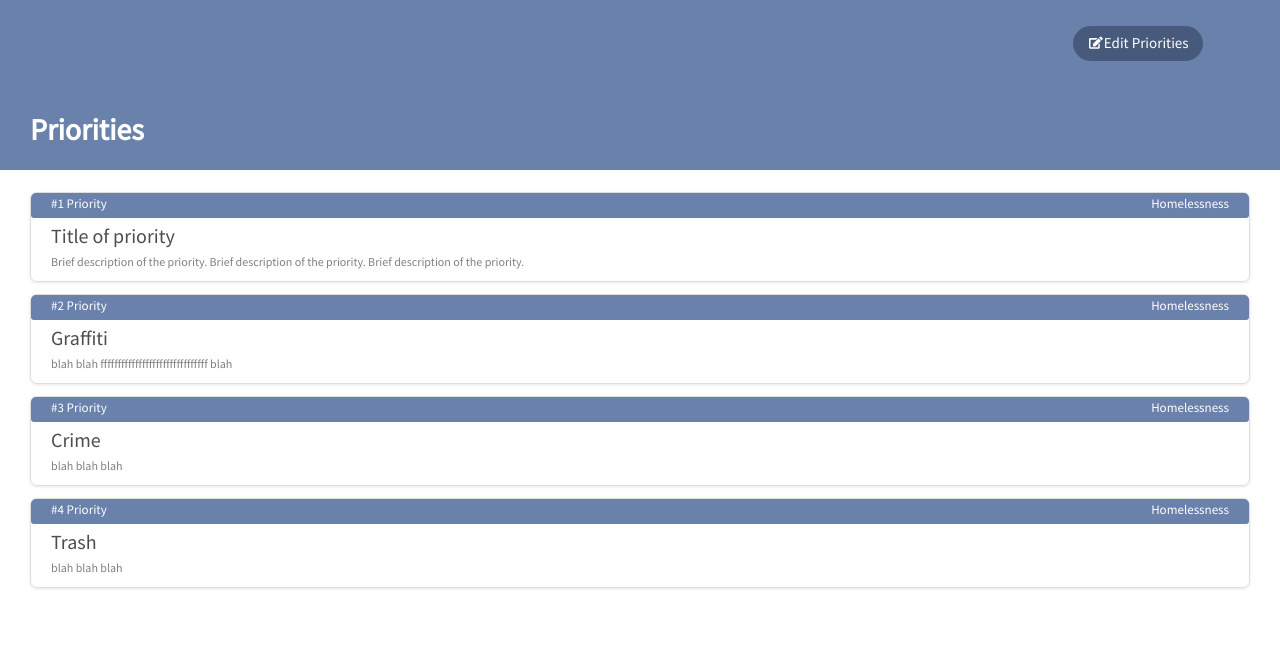
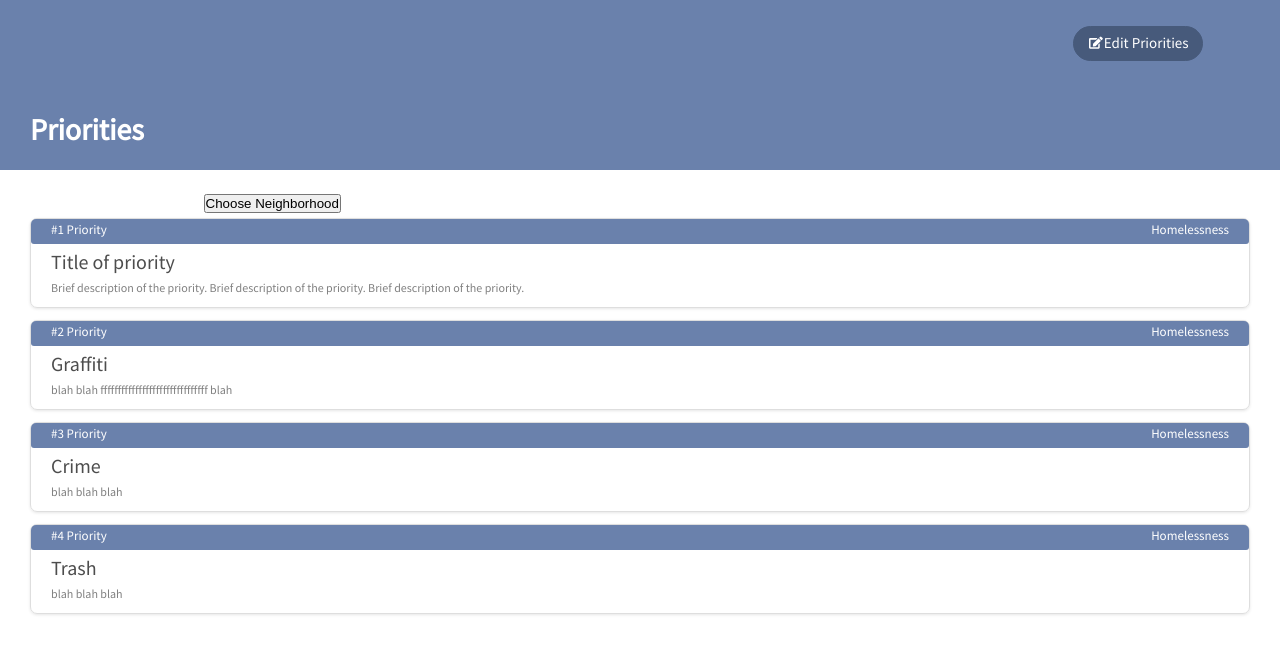
Before and after one commit to code4sac/neighborhood-connect, a React (Create React App) app: page / in a window 1280 px wide. Shown: the top 654 px of the page. Built offline with nearby package versions, Linux system fonts and the light colour scheme.

Commit message:
Link to picking a neighborhood

```diff
--- a/src/components/NeighborhoodSelector.js
+++ b/src/components/NeighborhoodSelector.js
@@ -35,7 +35,7 @@ const NeighborhoodSelector = ({ neighborhood, setNeighborhood }) => {
       {redirect ? (
         <Redirect to={"/"} />
       ) : (
-          <div>
+          <div style={{backgroundColor: "#77c"}}>
           <label for="neighborhood">Neighborhood</label>
           <input
             type="text"
--- a/src/components/PrioritiesPage.js
+++ b/src/components/PrioritiesPage.js
@@ -1,5 +1,5 @@
 import React from "react";
-import { Redirect } from "react-router-dom";
+import { Redirect, Link } from "react-router-dom";
 import PriorityCard from "./PriorityCard";
 import Header from './Header';
 import edit from "../assets/edit.svg";
@@ -44,14 +44,15 @@ const PrioritiesPage = ({ neighborhood, setNeighborhood }) => {
     return <PriorityCard title={title} rank={rank} description={description} />;
   };
 
-  const selectLocation = () => {
-    return <Redirect to={"/selectNeighborhood"} />
-  }
-
   return (
     <div>
     <Header title={"Priorities"} optionIcon={edit} option={"/editpriorities"} optionName={"Edit Priorities"}  />
       <div className="prioritiesPage">
+      <span>Neighborhood: {neighborhood}</span>
+      <Link to={"/selectNeighborhood"}>
+        <button>Choose Neighborhood</button>
+      </Link>
+
         <ul>
           <li>
             <PriorityCard
```
Also changed, not shown: 1 other file (tests, documents, lock files or other folders).
